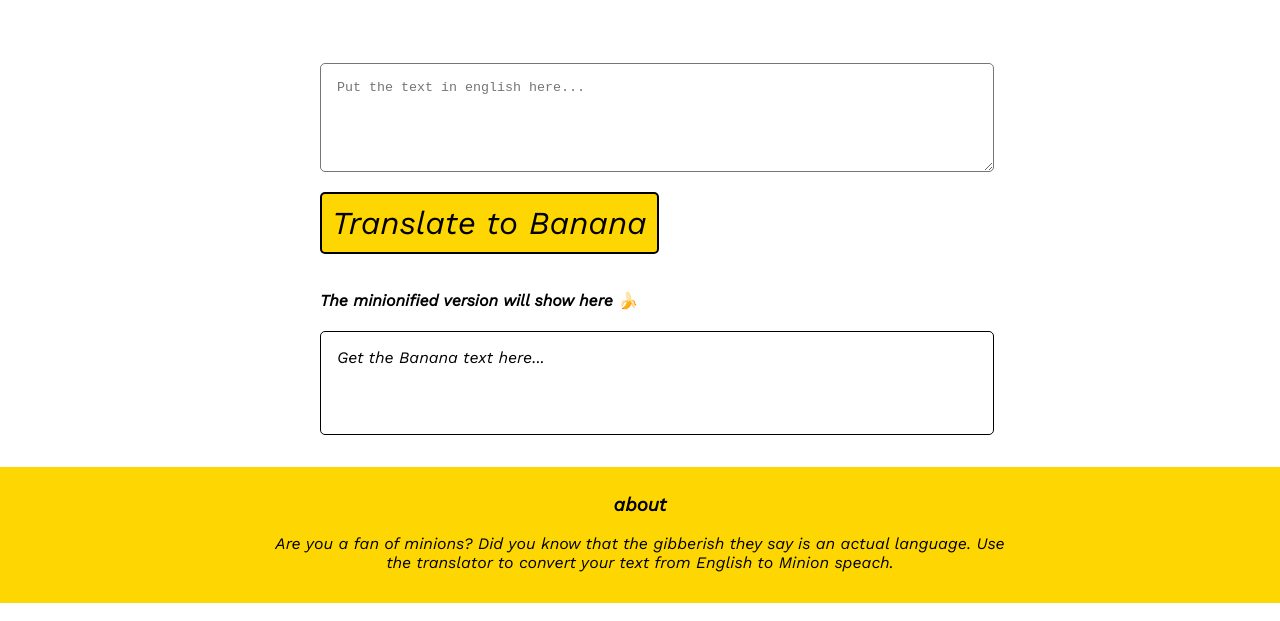
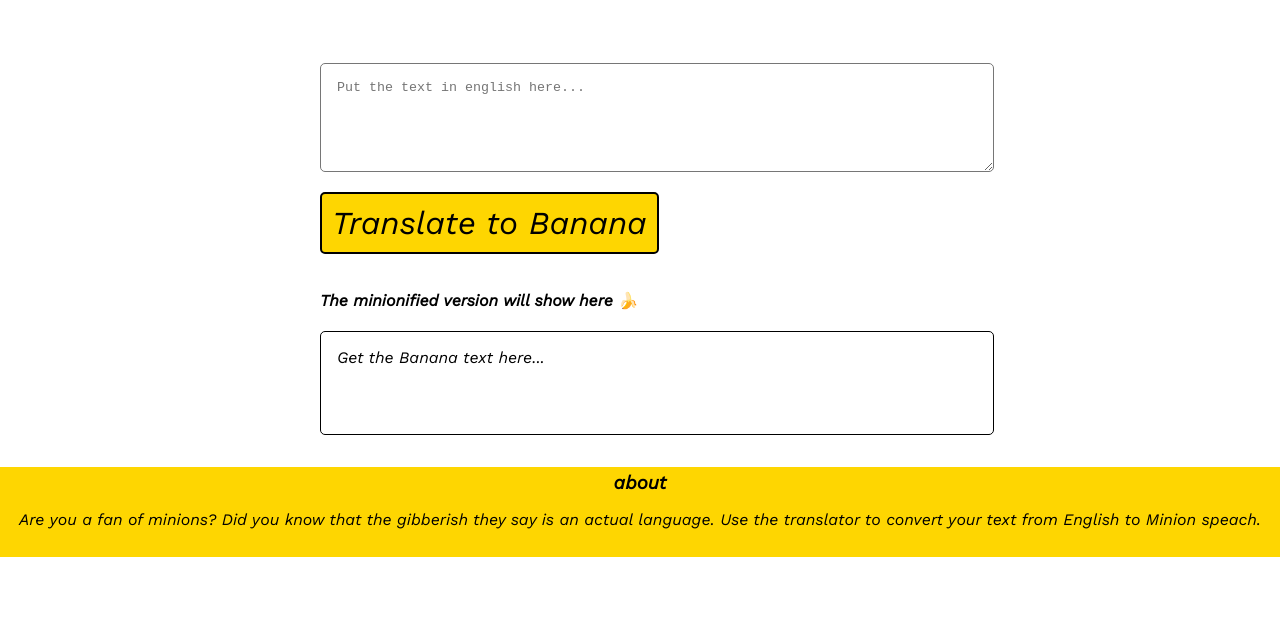
Before and after one commit to bmendhe23/the-minion-talk, a plain HTML site: page index.html in a window 1280 px wide. Shown: the part 179-800 px from the top of the page. Drawn offline with nearby package versions, Linux system fonts and the light colour scheme.

Commit message:
minor style changes

```diff
--- a/style.css
+++ b/style.css
@@ -58,12 +58,11 @@ textarea {
 
 footer div {
     background-color: #fed601;
-    height: 15vh;
+    height: 10vh;
     text-align: center;
-    padding: .5rem;
+    padding: 5px;
 }
 
-footer div p {
-    width: 60%;
-    margin: auto;
+footer div h3 {
+    margin: 0rem auto;
 }
```
